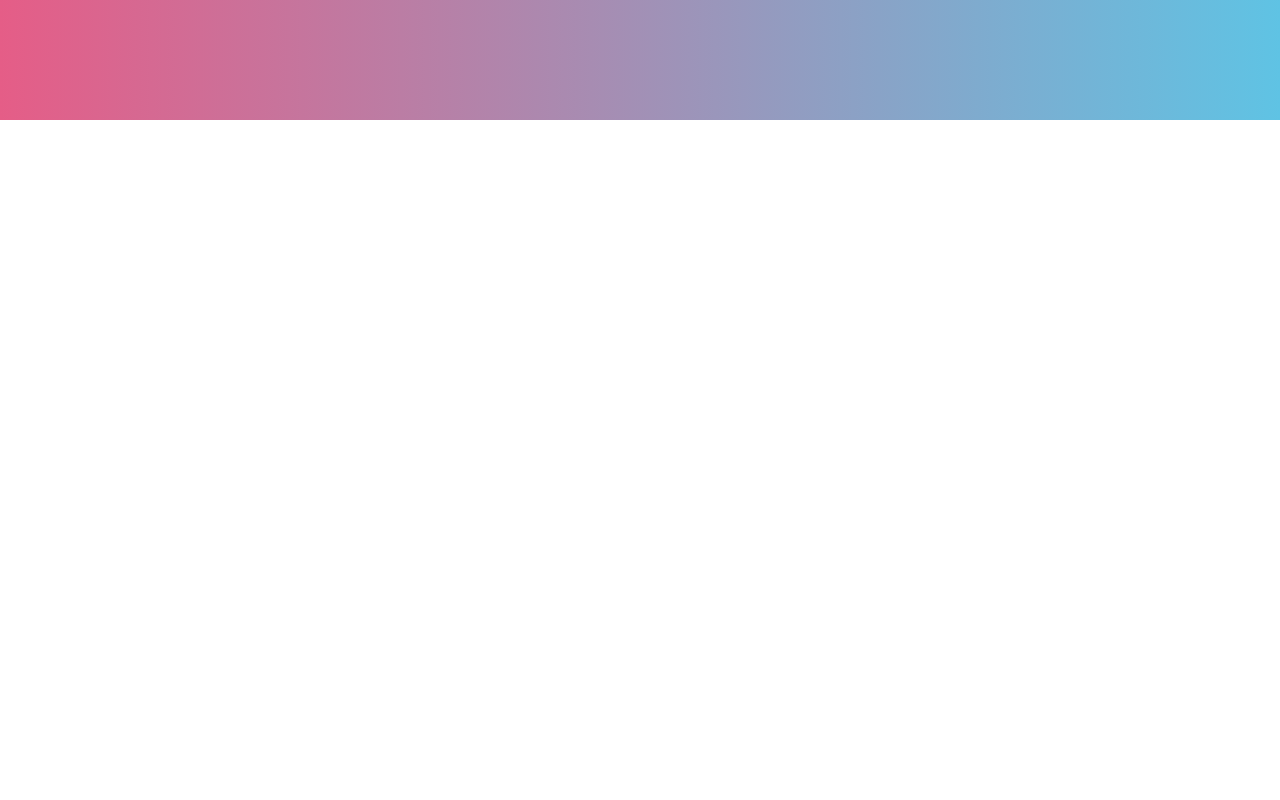
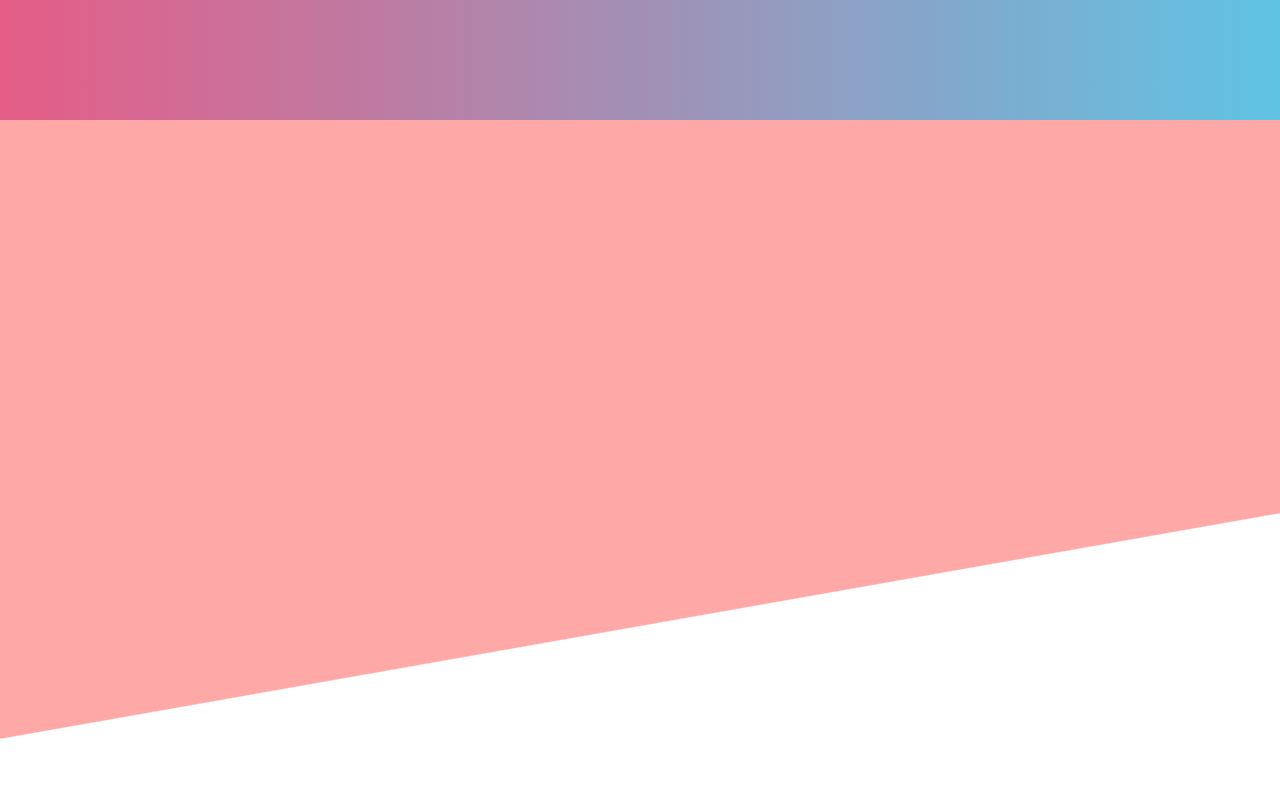
Before and after one commit to LovelyHaRa/codeTender94, a React (Create React App) app: page / in a window 1280 px wide. Shown: the part 680-1480 px from the top of the page. Built offline with nearby package versions, Linux system fonts and the light colour scheme; a web font is replaced by a local one.

Commit message:
Update Layout, Content from About Me

```diff
--- a/src/components/AboutMe.js
+++ b/src/components/AboutMe.js
@@ -4,28 +4,52 @@ import { useSpring, animated } from 'react-spring';
 
 const AboutMeBlock = styled.div`
   display: flex;
-  flex-direction: row;
+  flex-direction: column;
   justify-content: space-around;
   min-height: 100vh;
-  align-items: center;
-  @media screen and (max-width: 1270px) {
+  align-items: flex-start;
+
+  .container {
+    display: flex;
+    flex: 1;
     flex-direction: column;
-    justify-content: center;
+    width: 100%;
+    background: linear-gradient(350deg, #fff 50.9%, #ffa8a8 51%);
   }
   .content {
-    @media screen and (min-width: 1271px) {
-      margin: 3rem 0;
+    display: flex;
+    width: 100%;
   }
+  .content-wrap {
+    display: flex;
+    width: 100%;
+    margin: 3rem 5rem;
+    @media screen and (max-width: 600px) {
+      margin: 3rem 3rem;
+    }
+    flex-direction: column;
   }
   .title-content,
   .body-content {
     display: flex;
     flex-direction: column;
     width: 100%;
+  }
 
-    @media screen and (max-width: 1270px) {
+  .content-left-align {
+    align-items: flex-start;
+    @media screen and (max-width: 570px) {
       align-items: center;
-      justify-content: center;
+    }
+  }
+  .content-right-align {
+    align-items: flex-end;
+    @media screen and (max-width: 570px) {
+      align-items: center;
+    }
+    @media screen and (max-width: 550px) {
+      margin-top: 4rem;
+      margin-bottom: 1rem;
     }
   }
 
@@ -36,6 +60,9 @@ const AboutMeBlock = styled.div`
     font-family: 'Nanum Gothic';
     @media screen and (max-width: 768px) {
       font-size: 1.75rem;
+    }
+    @media screen and (max-width: 650px) {
+      font-size: 1.5rem;
     }
   }
 
@@ -49,34 +76,37 @@ const AboutMeBlock = styled.div`
     @media screen and (max-width: 768px) {
       font-size: 1.25rem;
     }
-    @media screen and (max-width: 570px) {
+    @media screen and (max-width: 650px) {
+      font-size: 1.125rem;
+    }
+    @media screen and (max-width: 550px) {
       font-size: 1rem;
     }
   }
 `;
 
 const TextGroup = {
-  title1: '우연에서 필연으로...',
+  title1: '우연에서 필연으로',
   body1: [
     '지금으로부터 10년 전 호기심에서 시작한 프로그래밍은',
     '어느덧 꿈을 이루기 위한 목표가 되었습니다.',
-    '프로그래밍으로 무언가를 창조하는 것이 정말 즐거워서',
-    '어떤 분야의 개발자가 되고 싶은지 많은 고민을 했습니다.',
-    '그러던 와중 하이브리드 앱 개발을 하게 되면서',
-    '문득 든 생각에 웹 풀스택 개발자가 되면',
-    '하고싶은 건 다 할 수 있겠다고 생각했습니다.',
-    '그래서 웹 개발자가 되기 위해 오늘도 수련하고 있습니다.',
+    '프로그래밍으로 개발하는 것 자체가 즐거워서',
+    '어떤 개발자가 되고 싶은지 많은 고민도 했습니다.',
+    '그러던 와중 웹 개발을 하게 되면서, 문득 든 생각에',
+    '웹 풀스택 개발자가 되면',
+    '하고싶은 건 다 할 수 있겠다고 느꼈습니다.',
+    '그래서 웹 개발자가 되기 위해 오늘도 노력하고 있습니다.',
   ],
-  title2: '어떤 일이든지 끝장을 보는 해결사!',
+  title2: '근성의 해결사',
   body2: [
     '놀라울 정도로 빠른 적응력, 끝은 반드시 봐야하는 근성',
     '이 두가지는 문제해결의 원동력이 되었습니다.',
-    'C언어로부터 프로그래밍을 시작했기 때문에',
-    '다른 언어를 빠르게 습득하고 적응할 수 있었고',
-    '항상 새로운 문제가 발생할 때 마다',
-    '즐기는 마음가짐으로 반드시 해결했기 때문이죠',
-    '항상 새로운 지식을 갈망하고',
-    '그 어떤 문제라도 포기하지 않고 해결할 자신이 있습니다.',
+    'C언어로 프로그래밍에 입문한 덕분에',
+    '프로그래밍 언어는 도구에 불과함을 깨달았고',
+    '매번 다가오는 문제 상황은',
+    '끊임없는 생각과 행동으로 문제를 해결했습니다,',
+    '지금의 자신에 만족하지 않고',
+    '새로운 지식을 갈망하고 적응하는 사람이 되겠습니다.',
   ],
 };
 
@@ -109,30 +139,36 @@ const AboutMe = ({ scrollTop }) => {
 
   return (
     <AboutMeBlock className="aboutme">
+      <div className="container">
         <animated.div style={first} className="content">
-        <div className="title-content">
+          <div className="content-wrap">
+            <div className="title-content content-left-align">
               <span>{title1}</span>
             </div>
-        <div className="body-content">
+            <div className="body-content content-left-align">
               {body1.map((text, index) => (
                 <span className={'body1_' + index} key={index}>
                   {text}
                 </span>
               ))}
             </div>
+          </div>
         </animated.div>
         <animated.div style={second} className="content">
-        <div className="title-content">
+          <div className="content-wrap">
+            <div className="title-content content-right-align">
               <span>{title2}</span>
             </div>
-        <div className="body-content">
+            <div className="body-content content-right-align">
               {body2.map((text, index) => (
                 <span className={'body2_' + index} key={index}>
                   {text}
                 </span>
               ))}
             </div>
+          </div>
         </animated.div>
+      </div>
     </AboutMeBlock>
   );
 };
--- a/src/components/common/ScrollSpy.js
+++ b/src/components/common/ScrollSpy.js
@@ -7,7 +7,6 @@ const ScrollSpyBlock = styled.nav`
   top: 50%;
   right: 1rem;
   transform: translateY(-50%);
-
   .menu {
     margin: 0;
     padding: 0;
@@ -63,11 +62,12 @@ const ScrollSpyBlock = styled.nav`
     opacity: 0;
     letter-spacing: 0.5px;
     background-color: #f03e3e;
-    padding: 0.5rem 1rem;
+    padding: 0.5rem 0.75rem;
     border-radius: 3px;
     margin-right: 30px;
     transform: translateX(20px);
     transition: all 0.3s ease;
+    font-size: 0.75rem;
   }
   .menu li .context span::before {
     display: block;
@@ -99,27 +99,27 @@ const ScrollSpy = () => {
       <ul className="menu">
         <li>
           <button onClick={() => onClick('.main')} className="context">
-            <span>MAIN</span>
+            <span className="context-name">MAIN</span>
           </button>
         </li>
         <li>
           <button onClick={() => onClick('.aboutme')} className="context">
-            <span>ABOUT ME</span>
+            <span className="context-name">ABOUT ME</span>
           </button>
         </li>
         <li>
           <button onClick={() => onClick('.skills')} className="context">
-            <span>SKILLS</span>
+            <span className="context-name">SKILLS</span>
           </button>
         </li>
         <li>
           <button onClick={() => onClick('.project')} className="context">
-            <span>PROJECT</span>
+            <span className="context-name">PROJECT</span>
           </button>
         </li>
         <li>
           <button onClick={() => onClick('.contactme')} className="context">
-            <span>CONTACT ME</span>
+            <span className="context-name">CONTACT ME</span>
           </button>
         </li>
       </ul>
```
Lines whose indentation alone changed are shown as unchanged.
